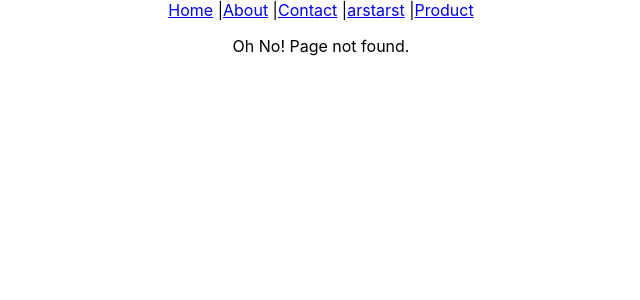
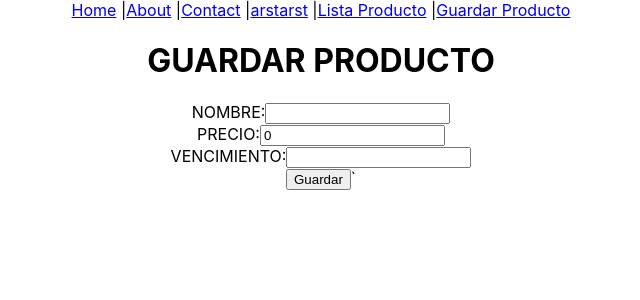
Before and after one commit to RockFercho/client-store, a React (Create React App) app: page /guardarproducto in a window 1280 px wide. Before the commit this address had no page. Shown: the top 300 px of the page, without its empty margins (319-959 px from the left). Built offline with nearby package versions, Linux system fonts and the light colour scheme.

Commit message:
refactorizar el route, agregado un componente para el manejo de las ruta MyROute, implementado el componente GuardarPrducto-implementado el formulario y la logica, ya guarda

```diff
--- a/src/App.js
+++ b/src/App.js
@@ -1,31 +1,10 @@
 import './App.css';
-import {
-  BrowserRouter as Router,
-  Routes,
-  Route,
-} from "react-router-dom";
-
-import Nav from "./components/Nav";
-import Home from "./components/Home";
-import Contact from "./components/Contact";
-import About from "./components/About";
-import NotFound from './components/NotFound';
-import GetProduct from './components/GetProduct';
+import MyRoute from "./components/MyRoute";
 
 function App() {
   return (
     <div className="App">
-      <Router>
-      <Nav />
-
-      <Routes>
-        <Route path="/" exact element={<Home/>} />
-        <Route path="/about" element={<About/>} />
-        <Route path="/product" element={<GetProduct/>} />
-        <Route path="/contact/:country" element={<Contact/>} />
-        <Route path="*" element={<NotFound/>} />
-      </Routes>
-    </Router>
+      <MyRoute/>
     </div>
   );
 }
--- a/src/components/GetProduct/index.js
+++ b/src/components/GetProduct/index.js
@@ -1,4 +1,5 @@
 import React, { useEffect, useState} from 'react';
+import axios from 'axios';
 import { styled } from '@mui/material/styles';
 import Table from '@mui/material/Table';
 import TableBody from '@mui/material/TableBody';
@@ -7,7 +8,6 @@ import TableContainer from '@mui/material/TableContainer';
 import TableHead from '@mui/material/TableHead';
 import TableRow from '@mui/material/TableRow';
 import Paper from '@mui/material/Paper';
-import axios from 'axios';
 
 import { URL_SERVER, URL_SERVER_PRODUCTO } from '../../global';
 
--- /dev/null
+++ b/src/components/GuardarProducto/index.js
@@ -0,0 +1,73 @@
+
+import React, { useState} from 'react';
+import axios from 'axios';
+import { URL_SERVER, URL_SERVER_PRODUCTO } from '../../global';
+
+export default function GetProduct() {
+
+  const [nombre, setNombre] =  useState('');
+  const [precio, setPrecio] =  useState(0);
+  const [vencimiento, setVencimiento] =  useState('');
+
+  const handleSubmit = (e) => {
+
+    axios
+      .post(URL_SERVER + URL_SERVER_PRODUCTO,
+        {
+          nombre,
+          precio: parseInt(precio),
+          vencimiento
+        })
+      .then( (res) => {
+        setNombre('');
+        setPrecio(0);
+        setVencimiento('');
+        <p>Se guardo exitosamente</p>
+      })
+      .catch(err => {
+        <p>Error al guardar</p>
+        console.log('errr', err);
+      })
+      e.preventDefault();
+  }
+
+  return (
+    <div>
+      <div>
+        <h1> GUARDAR PRODUCTO </h1>
+      </div>
+      <div>
+        <form onSubmit={e => {handleSubmit(e)}}>
+          <div>
+            <label>
+              NOMBRE:
+              <input type="text"
+                    value={nombre}
+                    onChange={e => setNombre(e.target.value)}
+              />
+            </label>
+          </div>
+          <div>
+            <label>
+              PRECIO:
+              <input type="text"
+                    value={precio}
+                    onChange={e => setPrecio(e.target.value)}
+              />
+            </label>
+          </div>
+          <div>
+            <label>
+              VENCIMIENTO:
+              <input type="text"
+                    value={vencimiento}
+                    onChange={e => setVencimiento(e.target.value)}
+              />
+            </label>
+          </div>
+          <input type="submit" value="Guardar" />`
+        </form>
+      </div>
+    </div>
+  );
+}
--- /dev/null
+++ b/src/components/MyRoute/index.js
@@ -0,0 +1,34 @@
+import {
+  BrowserRouter as Router,
+  Routes,
+  Route,
+} from "react-router-dom";
+
+import Nav from "../Nav";
+import Home from "../Home";
+import Contact from "../Contact";
+import About from "../About";
+import NotFound from '../NotFound';
+import GetProduct from '../GetProduct';
+import GuardarProducto from '../GuardarProducto'
+
+function MyRoute() {
+  return (
+    <div>
+      <Router>
+        <Nav />
+
+        <Routes>
+          <Route path="/" exact element={<Home/>} />
+          <Route path="/about" element={<About/>} />
+          <Route path="/listaproducto" element={<GetProduct/>} />
+          <Route path="/guardarproducto" element={<GuardarProducto/>} />
+          <Route path="/contact/:country" element={<Contact/>} />
+          <Route path="*" element={<NotFound/>} />
+        </Routes>
+      </Router>
+    </div>
+  );
+}
+
+export default MyRoute;
--- a/src/components/Nav/index.js
+++ b/src/components/Nav/index.js
@@ -9,7 +9,8 @@ function Nav() {
       <Link to="/about?name=jamis">About</Link> |
       <Link to="/contact/us">Contact</Link> |
       <Link to="/arstrast">arstarst</Link> |
-      <Link to="/product">Product</Link>
+      <Link to="/listaproducto">Lista Producto</Link> |
+      <Link to="/guardarproducto">Guardar Producto</Link>
     </>
   );
 }
```
